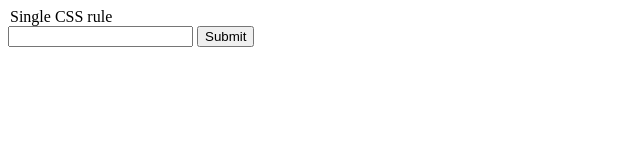
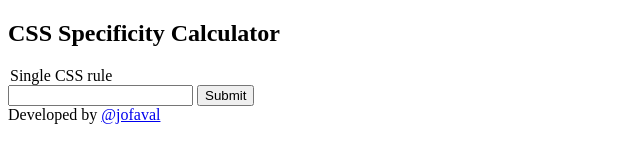
Before and after one commit to jofaval/css-specificity-calculator, a website: page src/public/index.html in a window 1280 px wide. Shown: the whole page, without its empty margins (0-640 px from the left). Drawn offline with Linux system fonts and the light colour scheme.

Commit message:
feat: Rewrite the HTML semantics

```diff
--- a/src/public/index.html
+++ b/src/public/index.html
@@ -9,17 +9,27 @@
 </head>
 
 <body>
-  <div class="single-rule__container">
-    <section class="single-rule">
+  <section class="single-rule">
+    <header class="header">
+      <h1 class="header__title">CSS Specificity Calculator</h1>
+    </header>
+
+    <main class="single-rule__container">
       <form action="" id="singleRuleForm" class="form single-rule__form">
         <legend class="single-rule__form__legend legend">Single CSS rule</legend>
+
         <label class="single-rule__form__label">
           <input type="text" class="single-rule__form__input">
         </label>
+
         <input type="submit" class="single-rule__form__submit btn btn-primary">
       </form>
-    </section>
-  </div>
+    </main>
+
+    <footer class="footer">
+      Developed by <a href="https://github.com/jofaval">@jofaval</a>
+    </footer>
+  </section>
 </body>
 
 <script src="../utils/specificity.utils.js" type="module"></script>
```
